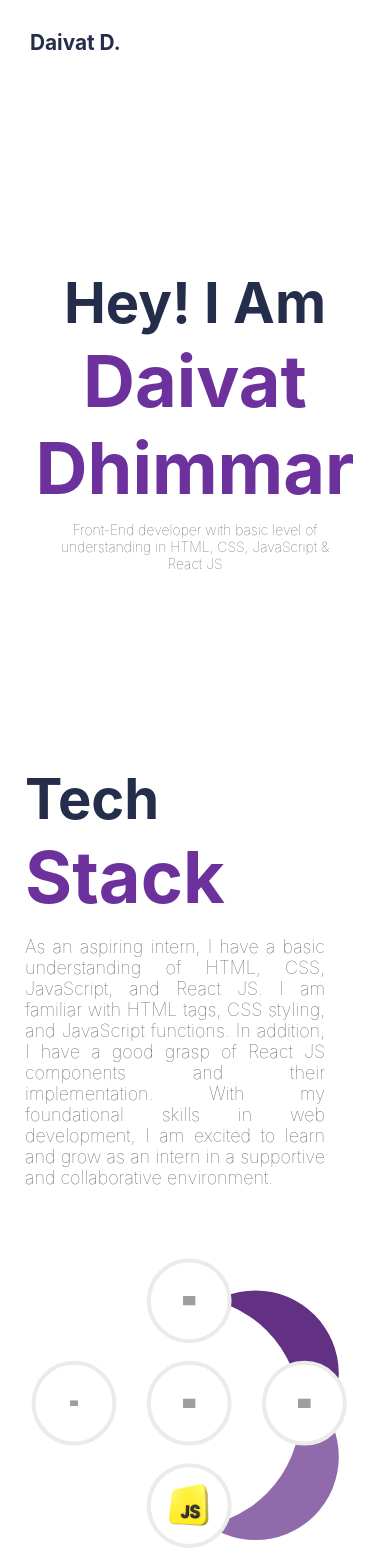
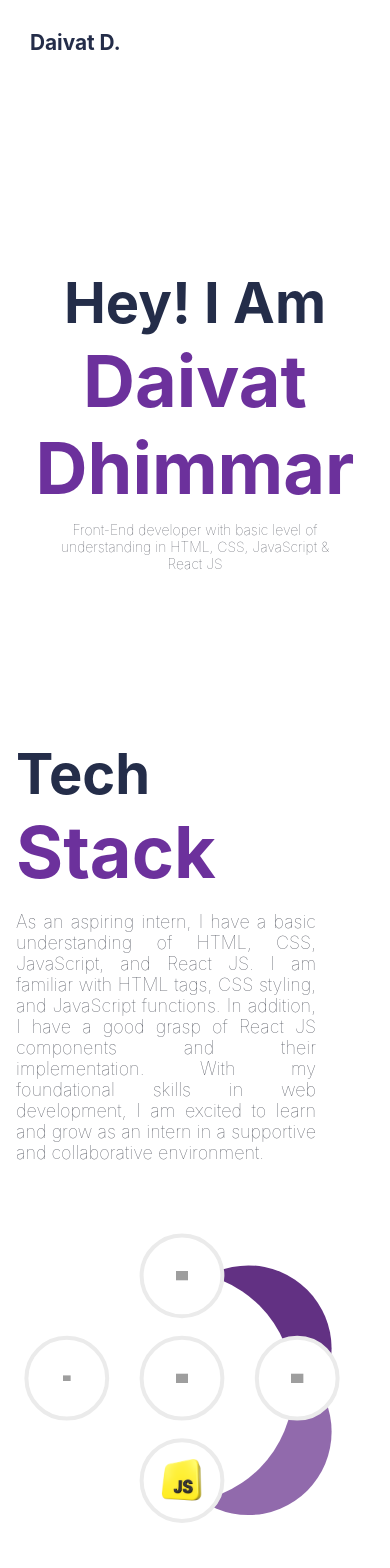
Before and after one commit to daivat9228/daivatportfolio, a React (Create React App) app: page / in a window 390 px wide. Shown: the top 1568 px of the page. Built offline with nearby package versions, Linux system fonts and the light colour scheme; grey boxes are pictures that could not be loaded.

Commit message:
Update Techstack.css

```diff
--- a/src/components/Techstack.css
+++ b/src/components/Techstack.css
@@ -132,7 +132,7 @@
     .techstack {
       flex-direction: column;
       height: 55rem;
-      padding: 25px;
+      padding: 0 1rem 0 1rem;
       gap: 5rem;
     }
 
```
